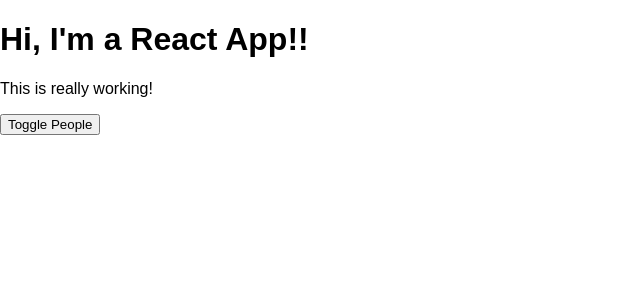
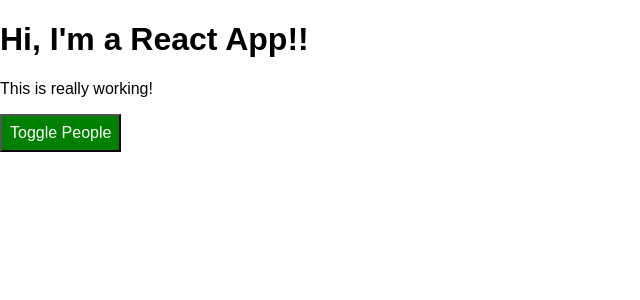
Before and after one commit to rwparrish/react-complete-guide, a React app: page / in a window 1280 px wide. Shown: the top 300 px of the page, without its empty margins (0-640 px from the left). Built offline with nearby package versions, Linux system fonts and the light colour scheme.

Commit message:
start using css modules

```diff
--- a/src/App.js
+++ b/src/App.js
@@ -1,5 +1,6 @@
 import React, { Component } from 'react';
 // import styled from 'styled-components';
+import classes from './App.css';
 import './App.css';
 import Person from './Person/Person';
 
@@ -143,20 +144,20 @@
       // };
     }
 
-    const classes = [];
+    const assignedClasses = [];
     if (this.state.people.length <= 2 ) {
-      classes.push('red'); // classes = ['red']
+      assignedClasses.push(classes.red); // classes = ['red']
     }
     if(this.state.people.length <= 1 ) {
-      classes.push('bold'); // classes = ['red', 'bold']
+      assignedClasses.push(classes.bold); // classes = ['red', 'bold']
     }
 
 
     return (
-      <div className="App">
+      <div className={classes.app}>
         <h1>Hi, I'm a React App!!</h1>
-        <p className={classes.join(' ')}>This is really working!</p>
-        <button className="button" onClick={this.togglePeoepleHandler}>
+        <p className={assignedClasses.join(' ')}>This is really working!</p>
+        <button className={classes.button} onClick={this.togglePeoepleHandler}>
           Toggle People
         </button>
         {people}
```
